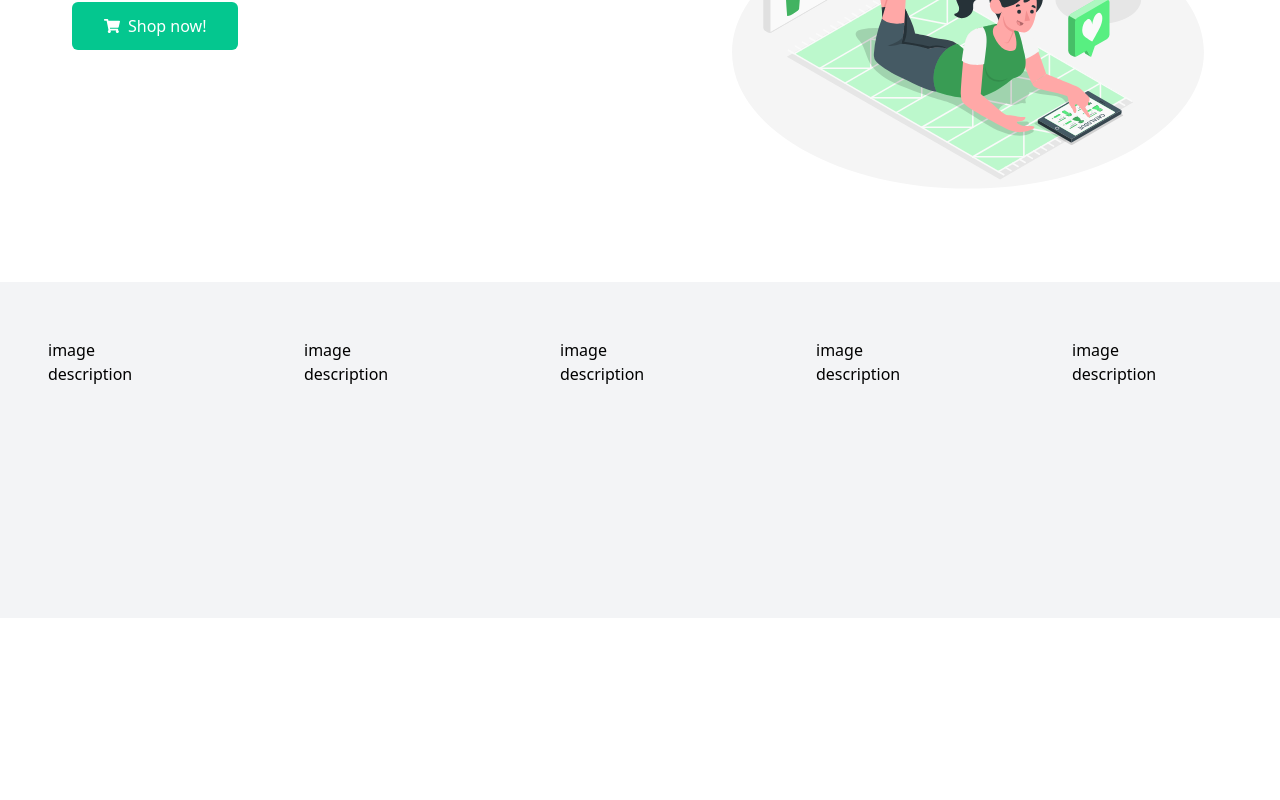
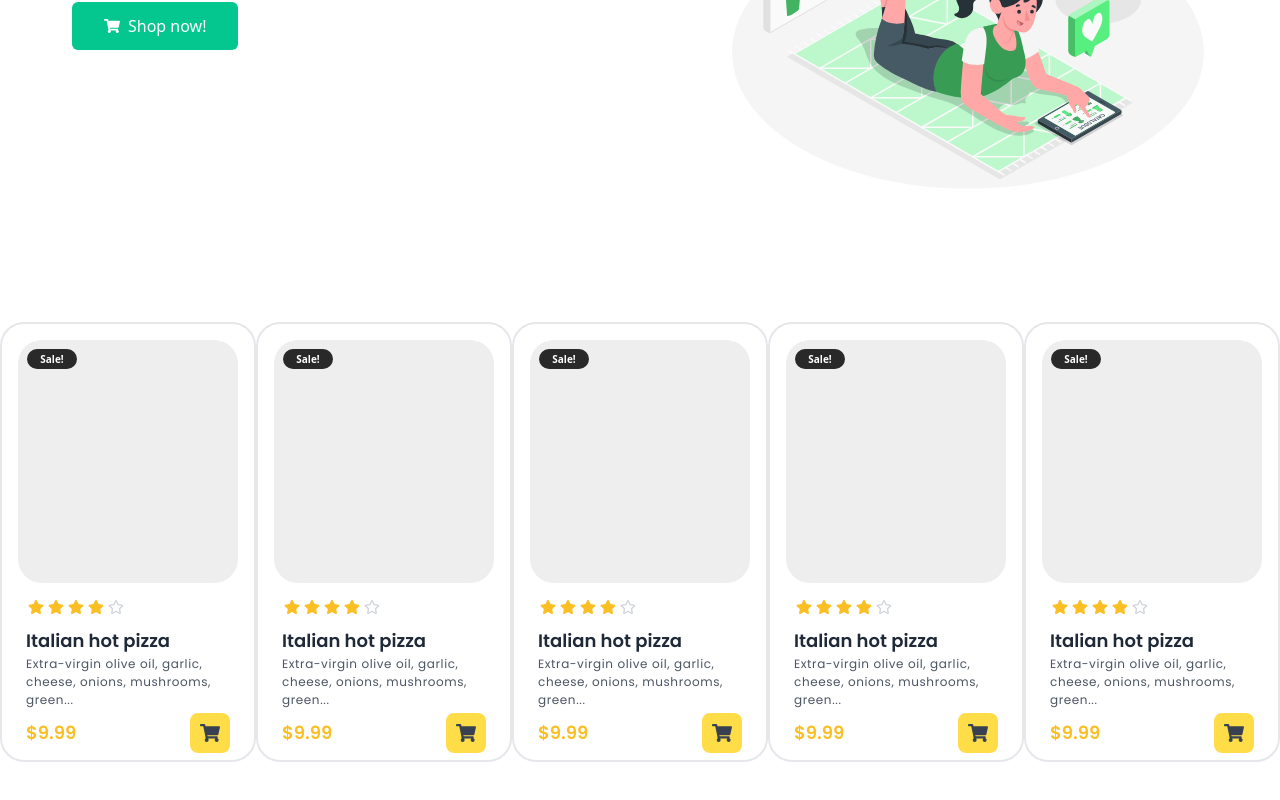
Before and after one commit to multicone/shop, a React (Create React App) app: page / in a window 1280 px wide. Shown: the part 454-1254 px from the top of the page. Before the commit the page ends 1072 px from the top, so only its background shows below. Built offline with nearby package versions, Linux system fonts and the light colour scheme.

Commit message:
Designed the item card

```diff
--- /dev/null
+++ b/src/assets/scss/_item-card.scss
@@ -0,0 +1,61 @@
+.item-card {
+  position: relative;
+  height: 440px;
+  width: 300px;
+  min-width: 240px;
+}
+
+.card-img {
+  height: 60%;
+  width: 100%;
+  background-color: rgb(238, 238, 238);
+  cursor: pointer;
+  overflow: hidden;
+}
+
+@mixin card-badge {
+  color: white;
+  font-size: 10px;
+  font-weight: 700;
+  display: flex;
+  justify-content: center;
+  align-items: center;
+  height: 20px;
+  width: 50px;
+  position: absolute;
+  border-radius: 20px;
+  top: 25px;
+  left: 25px;
+}
+
+.card-badge-black {
+  @include card-badge;
+  background-color: rgb(41, 41, 41);
+}
+
+.card-badge-red {
+  @include card-badge;
+  background-color: rgb(255, 97, 97);
+}
+
+.card-para {
+  font-size: 12px;
+  letter-spacing: 0.6px;
+}
+
+.card-desc {
+}
+
+.card-cart {
+  cursor: pointer;
+  background-color: $color-secondary;
+  box-sizing: content-box;
+  padding: 10px;
+  border-radius: 20%;
+  transition: all 0.2s ease-in;
+}
+
+.card-cart:hover {
+  background-color: rgb(255, 232, 128);
+  transform: scale(1.1);
+}
--- /dev/null
+++ b/src/assets/scss/_variable.scss
@@ -0,0 +1,7 @@
+// fonts variables
+$poppins: 'Poppins', sans-serif;
+$crimson-pro: 'Crimson Pro', serif;
+
+// color variables
+
+$color-secondary: rgb(255, 221, 72);
--- a/src/assets/scss/main.scss
+++ b/src/assets/scss/main.scss
@@ -1,10 +1,9 @@
 @import url('https://fonts.googleapis.com/css2?family=Poppins:ital,wght@0,200;0,300;0,400;0,500;0,600;0,700;0,800;0,900;1,200;1,300;1,400;1,500;1,600;1,700;1,800&display=swap');
 @import url('https://fonts.googleapis.com/css2?family=Crimson+Pro:ital,wght@0,200;0,300;0,400;0,500;0,600;0,700;0,800;0,900;1,200;1,300;1,400;1,500;1,600&display=swap');
 
+@import 'variable';
 @import 'hero';
-// fonts variables
-$poppins: 'Poppins', sans-serif;
-$crimson-pro: 'Crimson Pro', serif;
+@import 'item-card';
 
 h1,
 h2,
--- a/src/components/ItemCard.jsx
+++ b/src/components/ItemCard.jsx
@@ -1,17 +1,44 @@
 import React, { useState } from 'react'
 import product from '../assets/images/image.png'
+import { FaRegStar, FaStar, FaShoppingCart } from 'react-icons/fa'
 
 const ItemCard = ({
   percent = 20,
-  price = '10.01',
+  price = '9.99',
   deletePrice = '2.00',
-  title = 'Apples',
+  title = 'Italian hot pizza',
+  description = 'Extra-virgin olive oil, garlic, cheese, onions, mushrooms, green...',
 }) => {
   const [Count, setCount] = useState(0)
+
   return (
-    <div className="p-4 h-64 w-48 rounded-lg border-1 border-gray-100">
-      <div>image</div>
-      <div>description</div>
+    <div className="item-card bg-white p-4 rounded-3xl border-2 border-gray-200">
+      <div className="card-img rounded-3xl">
+        <div className="card-badge card-badge-black">Sale!</div>
+      </div>
+      <div className="card-desc py-4 px-2">
+        <div className="flex">
+          <FaStar className="text-yellow-400" style={{ margin: '0 2px' }} />
+          <FaStar className="text-yellow-400" style={{ margin: '0 2px' }} />
+          <FaStar className="text-yellow-400" style={{ margin: '0 2px' }} />
+          <FaStar className="text-yellow-400" style={{ margin: '0 2px' }} />
+          <FaRegStar className="text-gray-300" style={{ margin: '0 2px' }} />
+        </div>
+        <div>
+          <h3 className="text-gray-800 font-semibold text-lg mt-3">{title}</h3>
+          <p className="card-para text-gray-600">
+            Extra-virgin olive oil, garlic, cheese, onions, mushrooms, green...
+          </p>
+        </div>
+        <div className="my-1 flex items-center justify-between">
+          <div>
+            <h3 className="font-semibold text-lg text-yellow-400">${price}</h3>
+          </div>
+          <div>
+            <FaShoppingCart className="card-cart text-gray-700 text-xl" />
+          </div>
+        </div>
+      </div>
     </div>
   )
 }
--- a/src/components/TestScreen.jsx
+++ b/src/components/TestScreen.jsx
@@ -3,7 +3,7 @@ import ItemCard from './ItemCard'
 
 const TestScreen = () => {
   return (
-        <div className="w-screen bg-gray-100 py-10">
+    <div className="w-screen py-10">
       <div className=" grid grid-flow-row grid-cols-1 md:grid-cols-3 lg:grid-cols-5 justify-center items-center">
         <div className="flex justify-center item-center">
           <ItemCard />
```
Lines whose indentation alone changed are shown as unchanged.
